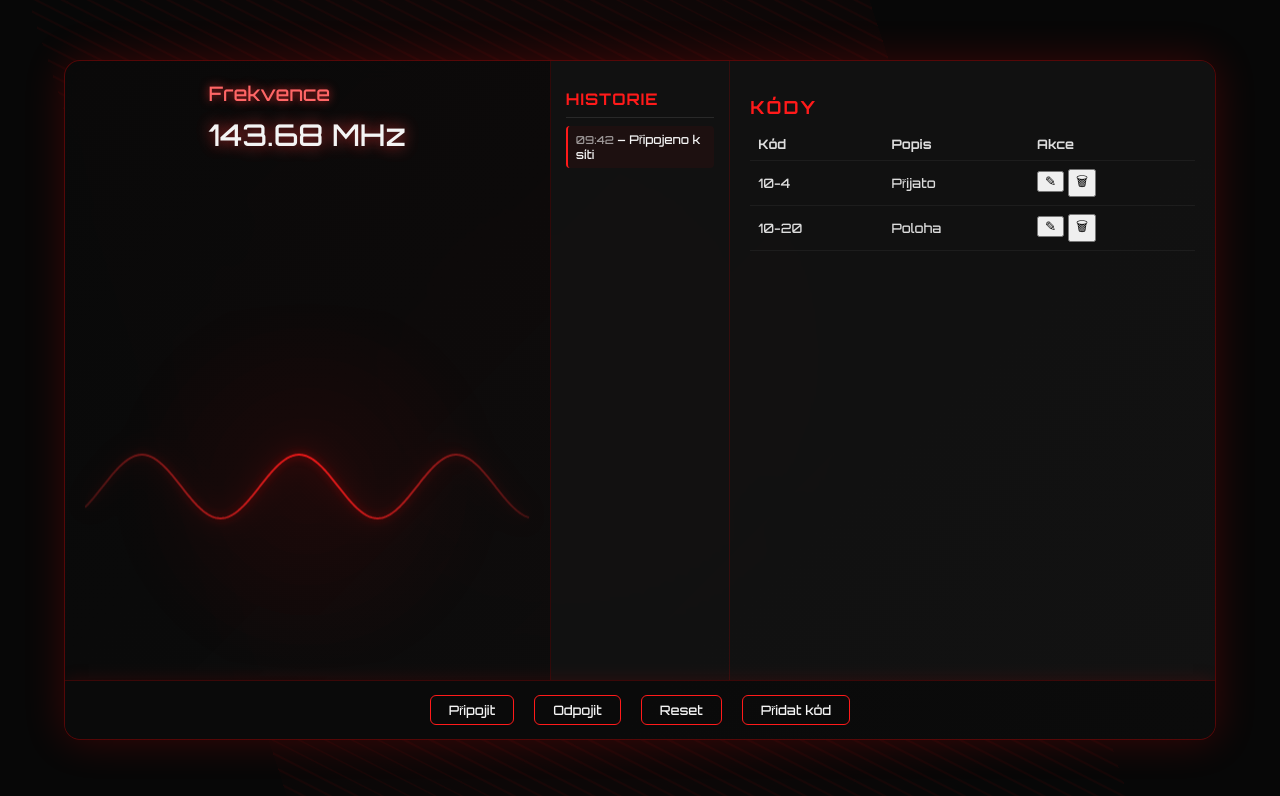
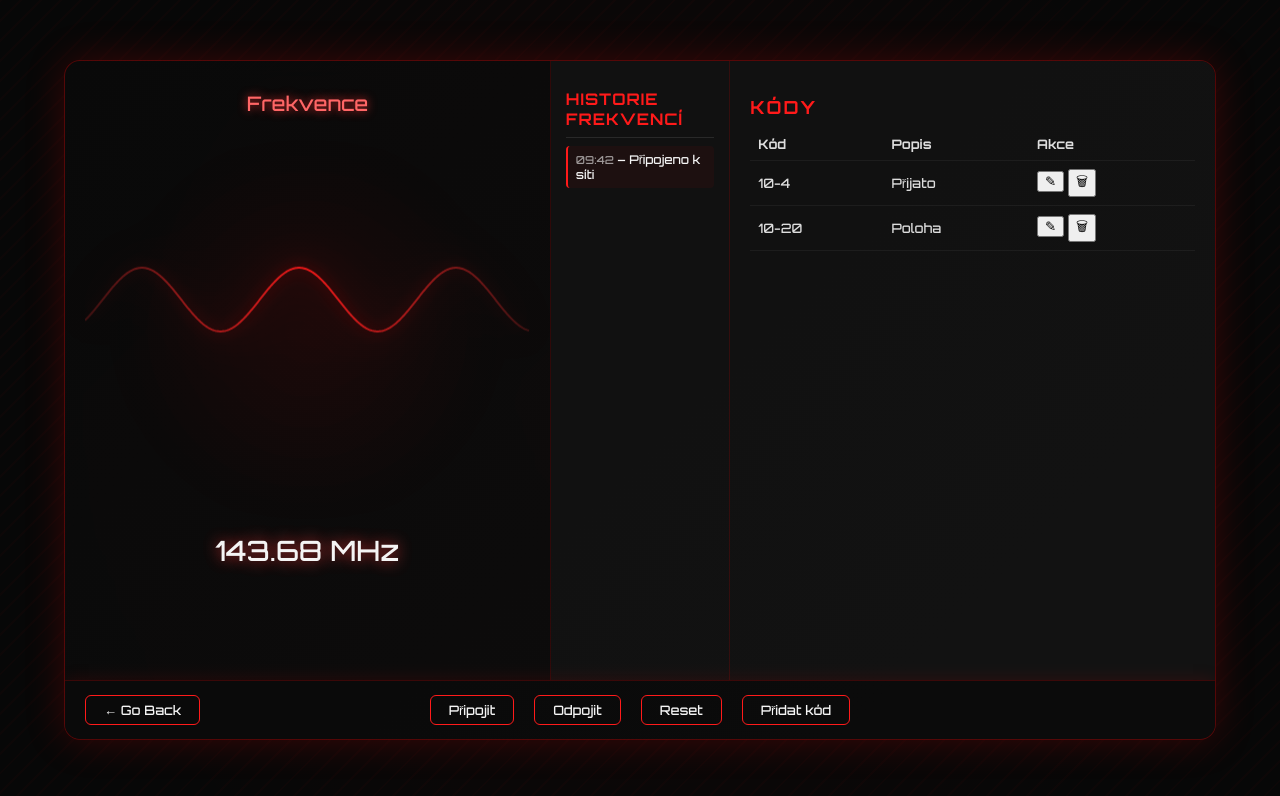
Before and after one commit to oslikovec/status, a website: page public/radio.html in a window 1280 px wide. Shown: the top 796 px of the page. Drawn offline with Linux system fonts and the light colour scheme.

Commit message:
Update radio.html

```diff
--- a/public/radio.html
+++ b/public/radio.html
@@ -31,23 +31,15 @@
       overflow: hidden;
     }
 
-    /* === ANIMOVANÉ FUTURISTICKÉ POZADÍ === */
     body::before {
       content: "";
       position: absolute;
       inset: 0;
-      background: radial-gradient(circle at center, rgba(255, 0, 0, 0.07) 0%, transparent 80%) ,
-                  repeating-linear-gradient(135deg, rgba(255, 0, 0, 0.05) 0 2px, transparent 2px 12px);
-      animation: gridMove 25s linear infinite;
+      background: radial-gradient(circle at center, rgba(255, 0, 0, 0.04) 0%, transparent 80%) ,
+                  repeating-linear-gradient(135deg, rgba(255, 0, 0, 0.025) 0 2px, transparent 2px 14px);
       z-index: 0;
     }
 
-    @keyframes gridMove {
-      0% { transform: translate(0, 0) rotate(0deg); }
-      100% { transform: translate(-30%, -30%) rotate(360deg); }
-    }
-
-    /* === HLAVNÍ OBSAH === */
     .radio-wrapper {
       position: relative;
       display: flex;
@@ -57,7 +49,7 @@
       border: 1px solid rgba(255, 0, 0, 0.3);
       border-radius: 16px;
       overflow: hidden;
-      background: linear-gradient(135deg, rgba(10,10,10,0.9), rgba(15,15,15,0.8));
+      background: linear-gradient(135deg, rgba(10,10,10,0.9), rgba(15,15,15,0.85));
       backdrop-filter: blur(10px);
       box-shadow: 0 0 40px rgba(255, 0, 0, 0.2);
       z-index: 1;
@@ -69,13 +61,12 @@
       height: 100%;
     }
 
-    /* === LEVÝ PANEL (FREQ) === */
     .freq-panel {
       flex: 3;
       display: flex;
       flex-direction: column;
       align-items: center;
-      justify-content: space-between;
+      justify-content: flex-start;
       border-right: 1px solid rgba(255, 0, 0, 0.15);
       padding: 20px;
       position: relative;
@@ -85,22 +76,25 @@
       font-size: 20px;
       color: var(--accent);
       text-shadow: 0 0 10px rgba(255, 50, 50, 0.8);
-      margin-bottom: 10px;
+      margin-top: 10px;
+      margin-bottom: 0;
     }
 
     #frequencyCanvas {
       width: 100%;
       height: 60%;
+      margin-top: 40px;
       background: radial-gradient(circle at center, rgba(255, 0, 0, 0.05), transparent 70%);
-      filter: drop-shadow(0 0 12px rgba(255, 0, 0, 0.5));
+      filter: drop-shadow(0 0 20px rgba(255, 0, 0, 0.55));
       border-radius: 8px;
     }
 
     #freqValue {
-      font-size: 30px;
+      font-size: 28px;
       color: #fff;
       text-shadow: 0 0 15px rgba(255, 60, 60, 0.8);
       animation: blink 1.4s infinite alternate;
+      margin-top: 30px;
     }
 
     @keyframes blink {
@@ -108,7 +102,6 @@
       to { opacity: 1; }
     }
 
-    /* === STŘEDNÍ PANEL (HISTORIE) === */
     .history-panel {
       flex: 1;
       background: var(--panel-bg);
@@ -147,7 +140,6 @@
       opacity: 0.6;
     }
 
-    /* === PRAVÝ PANEL (KÓDY) === */
     .codes-panel {
       flex: 3;
       background: var(--panel-bg);
@@ -162,6 +154,12 @@
       letter-spacing: 2px;
       font-size: 18px;
       margin-bottom: 10px;
+    }
+
+    .codes-scroll {
+      flex: 1;
+      max-height: 100%;
+      overflow-y: auto;
     }
 
     table {
@@ -181,7 +179,6 @@
       background-color: rgba(255, 26, 26, 0.08);
     }
 
-    /* === SPODNÍ LIŠTA S TLAČÍTKY === */
     .bottom-bar {
       display: flex;
       justify-content: center;
@@ -191,9 +188,10 @@
       border-top: 1px solid rgba(255, 0, 0, 0.2);
       background: rgba(10,10,10,0.7);
       box-shadow: 0 -2px 15px rgba(255, 0, 0, 0.1);
+      position: relative;
     }
 
-    .bottom-bar button {
+    .bottom-bar button, .goback {
       background: none;
       border: 1px solid var(--red);
       color: var(--text);
@@ -203,15 +201,20 @@
       transition: 0.2s;
       font-family: 'Orbitron', sans-serif;
       font-size: 13px;
+      text-decoration: none;
     }
 
-    .bottom-bar button:hover {
+    .bottom-bar button:hover, .goback:hover {
       background: var(--red);
       color: #000;
       box-shadow: 0 0 15px rgba(255, 0, 0, 0.5);
     }
 
-    /* SCROLLBAR */
+    .goback {
+      position: absolute;
+      left: 20px;
+    }
+
     ::-webkit-scrollbar { width: 6px; }
     ::-webkit-scrollbar-thumb { background: var(--red); border-radius: 10px; }
   </style>
@@ -219,26 +222,22 @@
 <body>
   <div class="radio-wrapper">
     <div class="radio-main">
-      <!-- FREKVENČNÍ PANEL -->
       <div class="freq-panel">
-        <div>
         <div class="freq-title">Frekvence</div>
+        <canvas id="frequencyCanvas"></canvas>
         <div id="freqValue">143.65 MHz</div>
       </div>
-        <canvas id="frequencyCanvas"></canvas>
-      </div>
 
-      <!-- HISTORIE -->
       <div class="history-panel">
-        <h2>Historie</h2>
+        <h2>Historie frekvencí</h2>
         <div class="history-log" id="historyLog">
           <div class="history-entry"><span class="timestamp">09:42</span> – Připojeno k síti</div>
         </div>
       </div>
 
-      <!-- KÓDY -->
       <div class="codes-panel">
         <h2>Kódy</h2>
+        <div class="codes-scroll">
           <table id="codesTable">
             <thead>
               <tr><th>Kód</th><th>Popis</th><th>Akce</th></tr>
@@ -250,9 +249,10 @@
           </table>
         </div>
       </div>
+    </div>
 
-    <!-- SPODNÍ LIŠTA -->
     <div class="bottom-bar">
+      <a href="index.html" class="goback">← Go Back</a>
       <button id="connectBtn">Připojit</button>
       <button id="disconnectBtn">Odpojit</button>
       <button id="resetBtn">Reset</button>
@@ -261,7 +261,6 @@
   </div>
 
   <script>
-    // === ANIMOVANÁ FREKVENCE ===
     const canvas = document.getElementById('frequencyCanvas');
     const ctx = canvas.getContext('2d');
     canvas.width = canvas.offsetWidth;
@@ -279,15 +278,14 @@
       waveColor.addColorStop(0, 'rgba(255, 50, 50, 0.2)');
       waveColor.addColorStop(0.5, 'rgba(255, 26, 26, 0.9)');
       waveColor.addColorStop(1, 'rgba(255, 50, 50, 0.2)');
-
       ctx.beginPath();
       for (let x = 0; x < width; x++) {
-        const y = height / 2 + Math.sin(x * 0.04 + phase) * amplitude;
+        const y = height / 2 - 30 + Math.sin(x * 0.04 + phase) * amplitude;
         ctx.lineTo(x, y);
       }
       ctx.strokeStyle = waveColor;
       ctx.lineWidth = 2;
-      ctx.shadowBlur = 10;
+      ctx.shadowBlur = 15;
       ctx.shadowColor = 'rgba(255, 0, 0, 0.7)';
       ctx.stroke();
       phase += 0.05;
@@ -295,19 +293,19 @@
     }
     drawFrequency();
 
-    // === FREKVENCE DYNAMIKA ===
     setInterval(() => {
       freq += (Math.random() - 0.5) * 0.2;
       freqDisplay.textContent = freq.toFixed(2) + ' MHz';
     }, 2000);
 
-    // === HISTORIE ===
     function addHistory(msg) {
       const entry = document.createElement('div');
       entry.className = 'history-entry';
       const time = new Date().toLocaleTimeString([], {hour: '2-digit', minute:'2-digit'});
       entry.innerHTML = `<span class="timestamp">${time}</span> – ${msg}`;
       historyLog.prepend(entry);
+      const entries = historyLog.querySelectorAll('.history-entry');
+      if (entries.length > 10) entries[entries.length - 1].remove();
     }
 
     document.getElementById('connectBtn').addEventListener('click', () => addHistory(`Připojeno k ${freq.toFixed(2)} MHz`));
```
Lines whose indentation alone changed are shown as unchanged.
